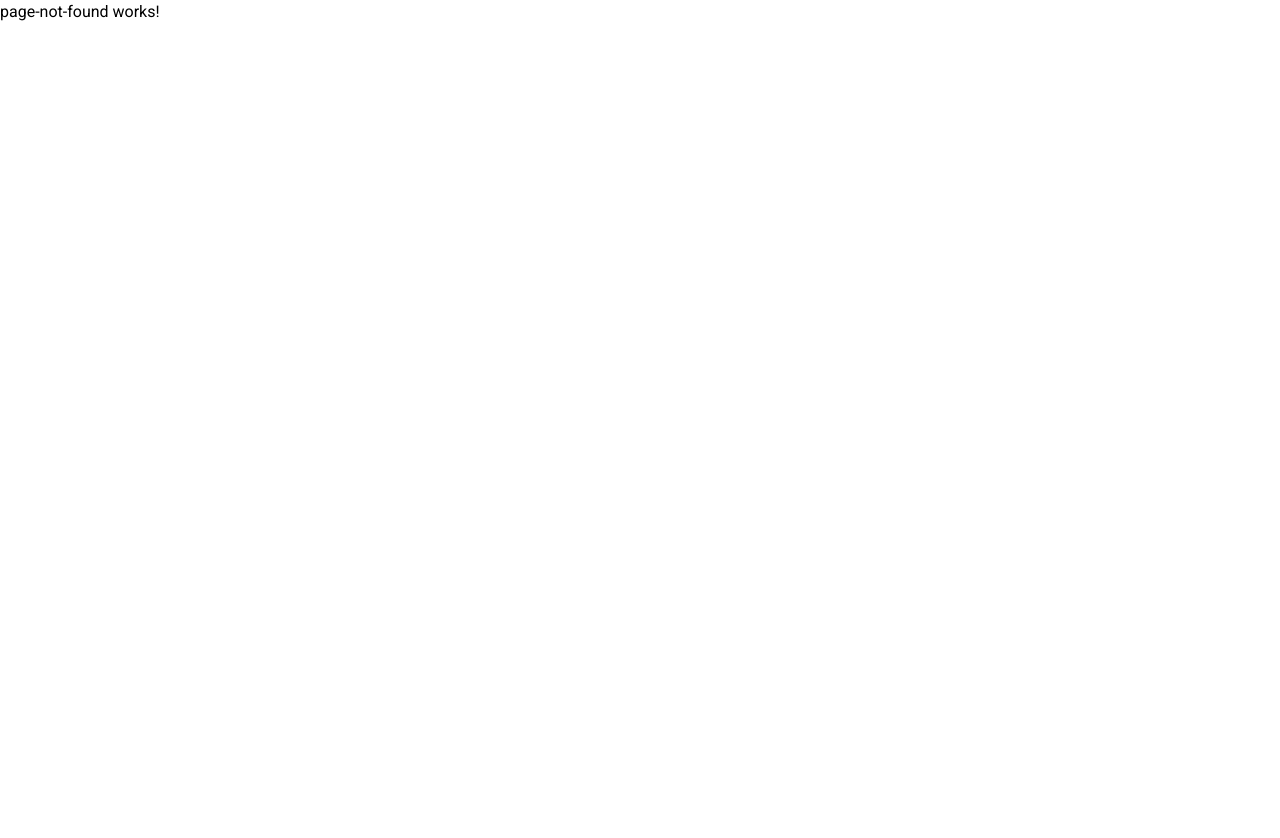
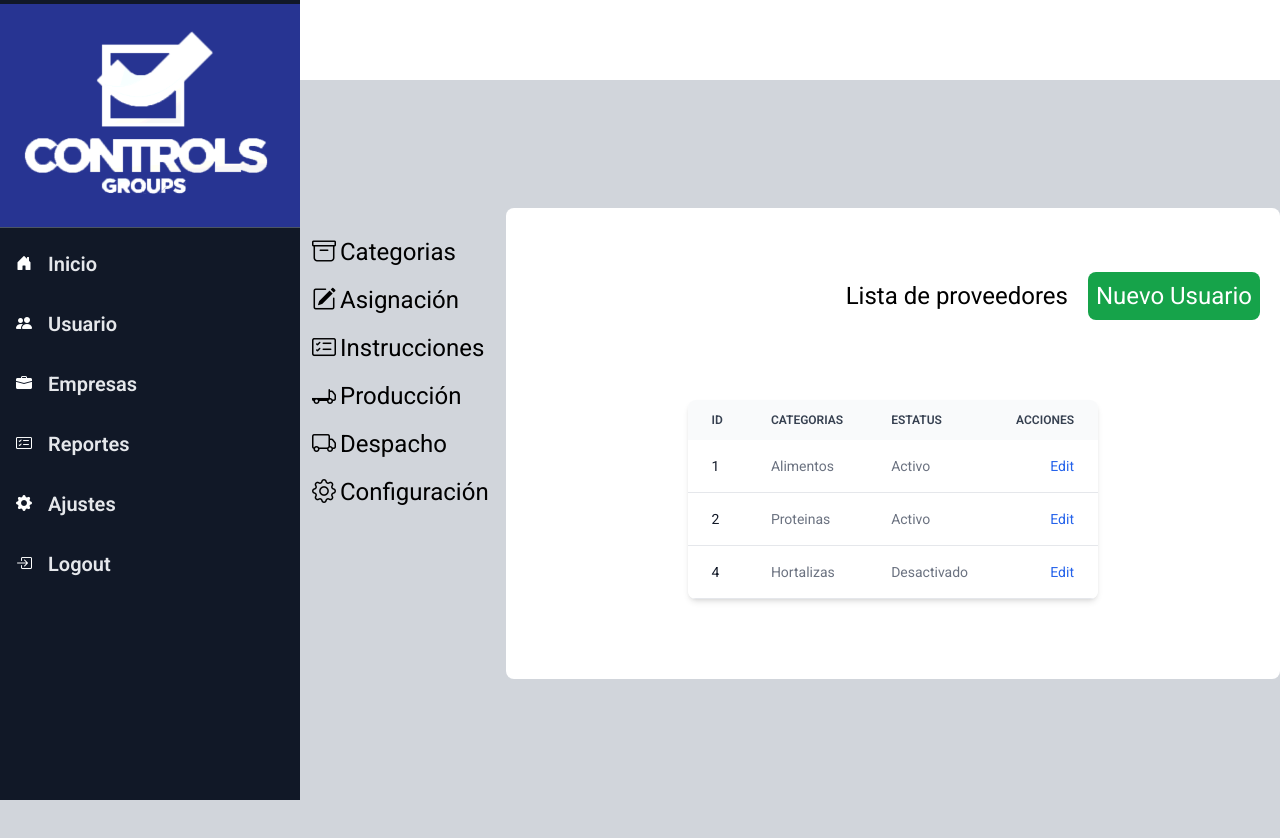
Before and after one commit to jlbousing/control-group-demo, an Angular app: page /providers/categories in a window 1280 px wide. Shown: the top 838 px of the page. Before the commit the page ends 800 px from the top, so only its background shows below. Built offline with nearby package versions, Linux system fonts and the light colour scheme.

Commit message:
corrigiendo errores

```diff
--- a/src/app/app-routing.module.ts
+++ b/src/app/app-routing.module.ts
@@ -8,6 +8,7 @@ import { UsersComponent } from './pages/users/users.component';
 import { CreateUserComponent } from './pages/create-user/create-user.component';
 import { EnterprisesComponent } from './pages/enterprises/enterprises.component';
 import { ProvidersComponent } from './pages/providers/providers.component';
+import { CategoriesComponent } from './pages/providers/categories/categories.component';
 
 const routes: Routes = [
   {
@@ -38,6 +39,11 @@ const routes: Routes = [
         path: "providers",
         title: "Proveedores",
         component: ProvidersComponent
+      },
+      {
+        path: "providers/categories",
+        title: "categorias",
+        component: CategoriesComponent
       }
     ]
   },
--- a/src/app/components/button/button.component.ts
+++ b/src/app/components/button/button.component.ts
@@ -5,7 +5,7 @@ import { Component, OnInit, Input } from '@angular/core';
   templateUrl: './button.component.html',
   styleUrls: ['./button.component.scss']
 })
-export class ButtonComponent implements OnInit {
+export class CustomButtonComponent implements OnInit {
 
   @Input("text") text!: string;
 
--- /dev/null
+++ b/src/app/components/providers/categories-table/categories-table.component.ts
@@ -0,0 +1,15 @@
+import { Component, OnInit } from '@angular/core';
+
+@Component({
+  selector: 'categories-table',
+  templateUrl: './categories-table.component.html',
+  styleUrls: ['./categories-table.component.scss']
+})
+export class CategoriesTableComponent implements OnInit {
+
+  constructor() { }
+
+  ngOnInit(): void {
+  }
+
+}
--- /dev/null
+++ b/src/app/pages/providers/categories/categories.component.html
@@ -0,0 +1,77 @@
+<div>
+  <div>
+    <div class="lg:pl-72 lg:pt-32 bg-gray-300 h-screen">
+        <div class="flex flex-col lg:flex-row">
+
+          <div class="flex flex-row overflow-x-auto py-5 lg:flex-col w-full lg:w-1/5 lg:ml-6  bg-gray-300 h-full">
+            <div class="w-1/2 lg:py-2 lg:w-full">
+              <a href="/users" class="cursor-pointer">
+                <div class="text-2xl">
+                  <i class="bi bi-archive flex justify-center lg:inline-block"></i>
+                  <span class="ml-1">Categorias</span>
+                </div>
+              </a>
+            </div>
+
+            <div class="w-1/2 lg:py-2 lg:w-full">
+              <a href="create-user" class="cursor-pointer">
+                <div class="text-2xl">
+                  <i class="bi bi-pencil-square flex justify-center lg:inline-block"></i>
+                  <span class="ml-1">Asignación</span>
+                </div>
+              </a>
+            </div>
+
+            <div class="w-1/2 lg:py-2 lg:w-full">
+              <a href="create-user" class="cursor-pointer">
+                <div class="text-2xl">
+                  <i class="bi bi-card-checklist flex justify-center lg:inline-block"></i>
+                  <span class="ml-1">Instrucciones</span>
+                </div>
+              </a>
+            </div>
+
+            <div class="w-1/2 lg:py-2 lg:w-full">
+              <a href="create-user" class="cursor-pointer">
+                <div class="text-2xl">
+                  <i class="bi bi-truck-flatbed flex justify-center lg:inline-block"></i>
+                  <span class="ml-1">Producción</span>
+                </div>
+              </a>
+            </div>
+
+            <div class="w-1/2 lg:py-2 lg:w-full">
+              <a href="create-user" class="cursor-pointer">
+                <div class="text-2xl">
+                  <i class="bi bi-truck flex justify-center lg:inline-block"></i>
+                  <span class="ml-1">Despacho</span>
+                </div>
+              </a>
+            </div>
+
+            <div class="w-1/2 lg:py-2 lg:w-full">
+              <a href="create-user" class="cursor-pointer">
+                <div class="text-2xl">
+                  <i class="bi bi-gear flex justify-center lg:inline-block"></i>
+                  <span class="ml-1">Configuración</span>
+                </div>
+              </a>
+            </div>
+
+          </div>
+
+          <div class="w-full lg:w-4/5 bg-white rounded-lg">
+            <div class="flex flex-col">
+              <div class="flex justify-evenly items-center lg:justify-evenly pt-16 lg:ml-80">
+                <h3 class="text-xl lg:text-2xl">Lista de proveedores</h3>
+                <custom-button text="Nuevo Usuario"></custom-button>
+              </div>
+              <div class="flex justify-center p-20 max-w-full overflow-auto">
+                <categories-table></categories-table>
+              </div>
+            </div>
+          </div>
+        </div>
+    </div>
+  </div>
+</div>
--- a/src/app/components/providers/categories/categories.component.ts
+++ b/src/app/pages/providers/categories/categories.component.ts
@@ -1,7 +1,7 @@
 import { Component, OnInit } from '@angular/core';
 
 @Component({
-  selector: 'categories-table',
+  selector: 'app-categories',
   templateUrl: './categories.component.html',
   styleUrls: ['./categories.component.scss']
 })
```
Also changed, not shown: src/app/app.module.ts (+6 -4 lines), src/app/components/providers/categories-table/categories-table.component.html (renamed from src/app/components/providers/categories/categories.component.html), src/app/components/providers/categories-table/categories-table.component.scss (added), src/app/pages/providers/categories/categories.component.scss (added), 2 other files (tests, documents, lock files or other folders).
